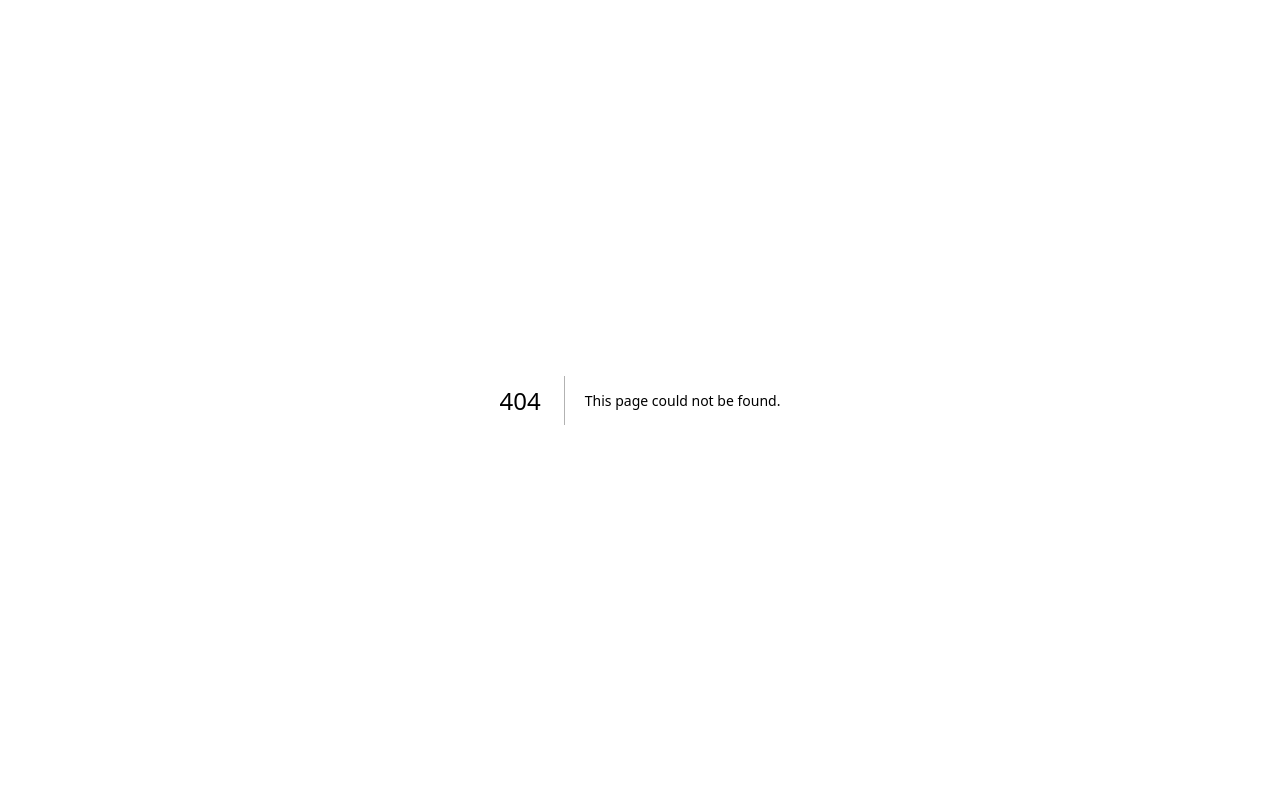
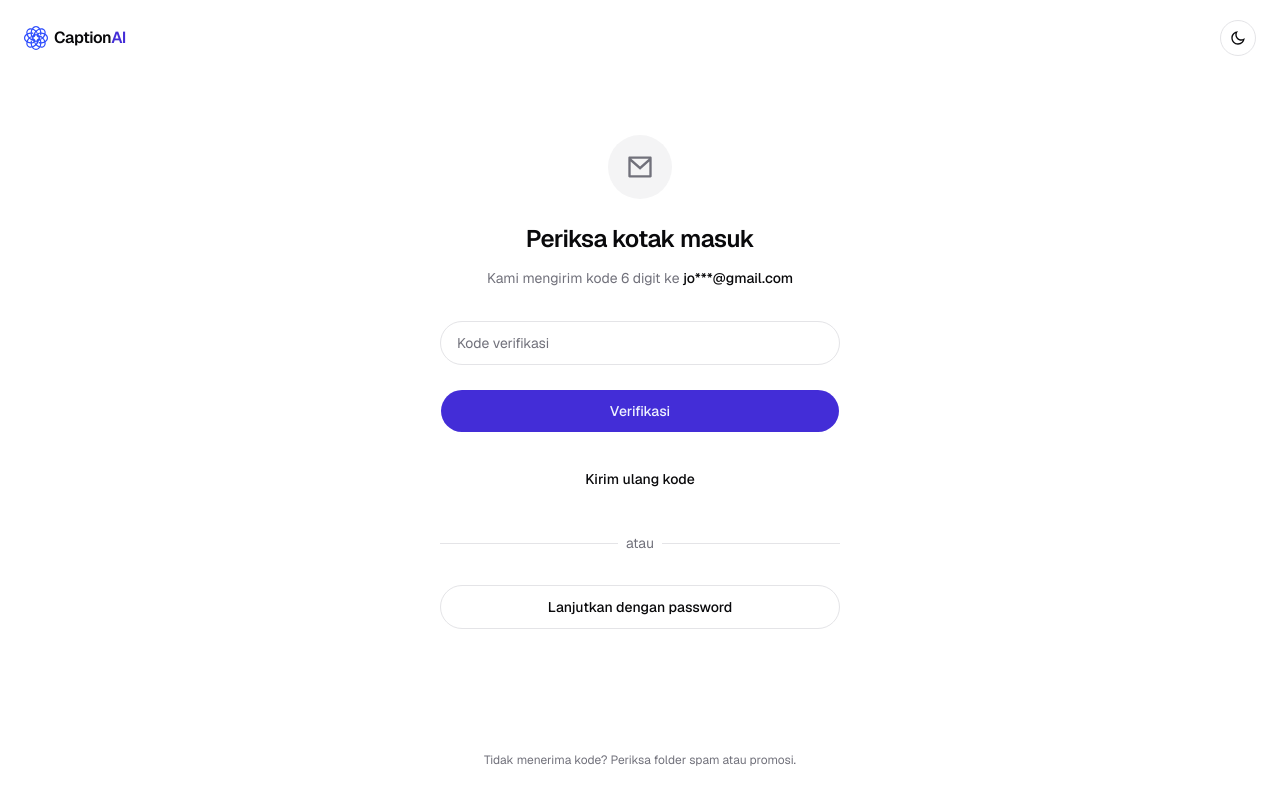
Before and after one commit to achmad-zaki/AI-caption-generator, a Next.js app: page /auth/email-verification in a window 1280 px wide. Before the commit this address had no page. Built offline with nearby package versions, Linux system fonts and the light colour scheme.

Commit message:
Add email verification page and update input styles for number fields

```diff
--- /dev/null
+++ b/src/app/auth/email-verification/page.tsx
@@ -0,0 +1,99 @@
+"use client";
+
+import { ThemeToggle } from "@/components/theme-toggle";
+import { Button } from "@/components/ui/button";
+import { Input } from "@/components/ui/input";
+import { Separator } from "@/components/ui/separator";
+import { RiMailLine } from "@remixicon/react";
+import Image from "next/image";
+import Link from "next/link";
+
+export default function EmailVerificationPage() {
+    return (
+        <div className="flex min-h-dvh flex-col bg-background">
+            <header className="flex items-center justify-between px-4 py-4 md:px-6 md:py-5">
+                <Link href="/" className="flex items-center gap-1.5">
+                    <Image
+                        src="/images/logo.svg"
+                        alt="CaptionAI"
+                        width={24}
+                        height={24}
+                        className="size-6"
+                    />
+                    <span className="text-base font-semibold tracking-tight text-foreground">
+                        Caption<span className="text-primary">AI</span>
+                    </span>
+                </Link>
+
+                <ThemeToggle />
+            </header>
+
+            <main className="flex flex-1 flex-col items-center justify-center px-6 pb-16">
+                <div className="w-full max-w-[400px]">
+                    <div className="mb-6 flex justify-center">
+                        <div className="flex size-16 items-center justify-center rounded-full bg-muted">
+                            <RiMailLine className="size-7 text-muted-foreground" />
+                        </div>
+                    </div>
+
+                    <div className="space-y-3 text-center">
+                        <h1 className="text-2xl font-semibold tracking-tight text-foreground">
+                            Periksa kotak masuk
+                        </h1>
+                        <p className="text-sm leading-relaxed text-muted-foreground">
+                            Kami mengirim kode 6 digit ke{" "}
+                            <span className="font-medium text-foreground">jo***@gmail.com</span>
+                        </p>
+                    </div>
+
+                    <form
+                        className="mt-8 space-y-6"
+                        onSubmit={(event) => event.preventDefault()}
+                    >
+                        <Input onWheel={(event) => event.currentTarget.blur()} type="number" className="h-11 rounded-full px-4" placeholder="Kode verifikasi" />
+
+                        <Button
+                            type="submit"
+                            size="lg"
+                            className="h-11 w-full rounded-full"
+                        >
+                            Verifikasi
+                        </Button>
+
+                        <div className="flex flex-col items-center gap-8">
+                            <Button
+                                variant="ghost"
+                                size="lg"
+                                className="h-11 w-full rounded-full hover:bg-transparent!"
+                            >
+                                Kirim ulang kode
+                            </Button>
+
+                            <div className="flex items-center gap-2 w-full">
+                                <Separator className="flex-1" />
+                                <span className="text-sm text-muted-foreground">atau</span>
+                                <Separator className="flex-1" />
+                            </div>
+
+                            <Button
+                                size="lg"
+                                variant="outline"
+                                className="h-11 w-full rounded-full"
+                                asChild>
+                                <Link href="/auth/password-reset">
+                                    Lanjutkan dengan password
+                                </Link>
+                            </Button>
+                        </div>
+                    </form>
+                </div>
+            </main>
+
+            <footer className="px-6 pb-8 text-center">
+                <p className="text-xs text-muted-foreground">
+                    Tidak menerima kode? Periksa folder spam atau promosi.
+                </p>
+            </footer>
+        </div>
+    );
+}
--- a/src/app/globals.css
+++ b/src/app/globals.css
@@ -133,5 +133,15 @@
   }
 }
 
-@layer utilities {
+/* Target WebKit browsers (Chrome, Safari, Edge, Opera) */
+input[type="number"]::-webkit-outer-spin-button,
+input[type="number"]::-webkit-inner-spin-button {
+  -webkit-appearance: none;
+  margin: 0;
 }
+
+/* Target Firefox */
+input[type="number"] {
+  -moz-appearance: textfield;
+  appearance: textfield;
+}
```
